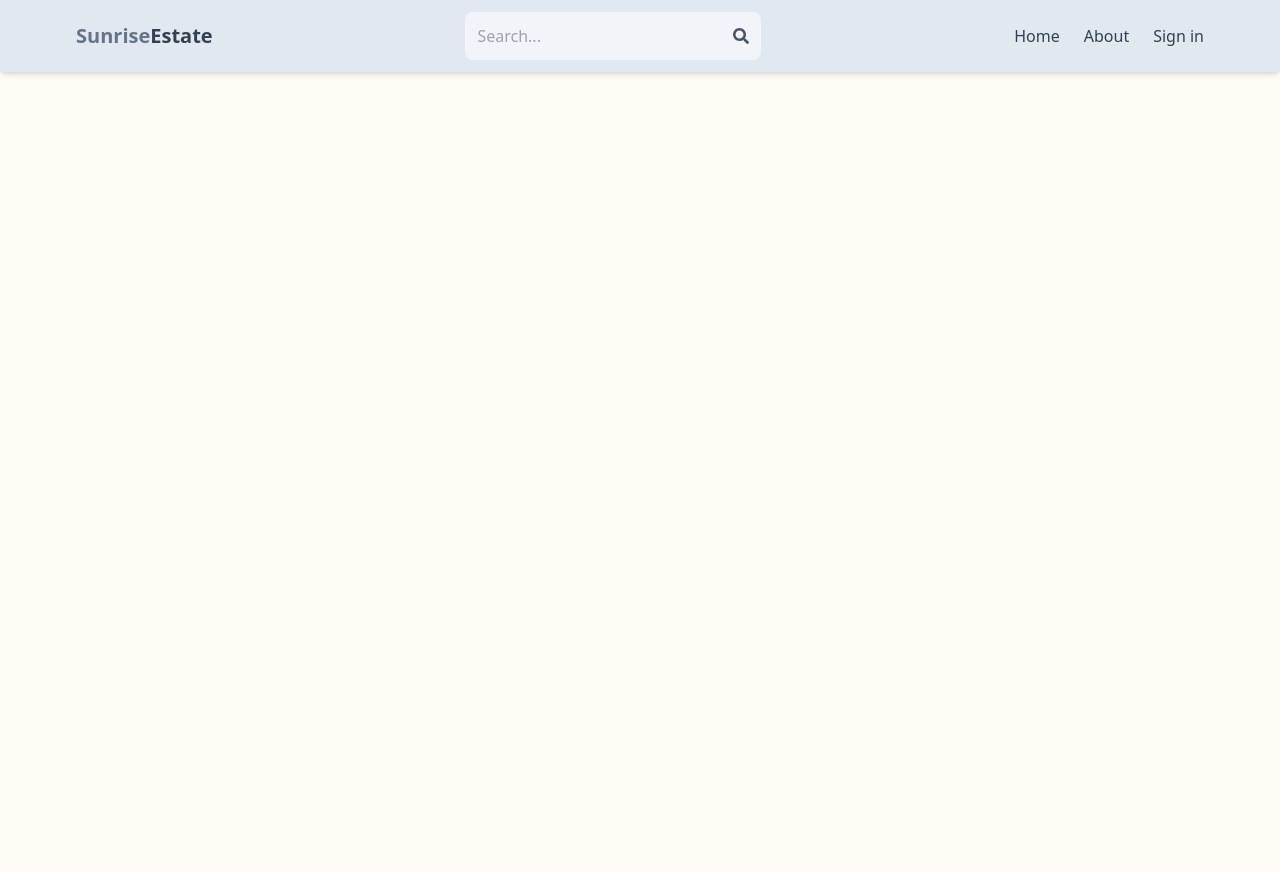
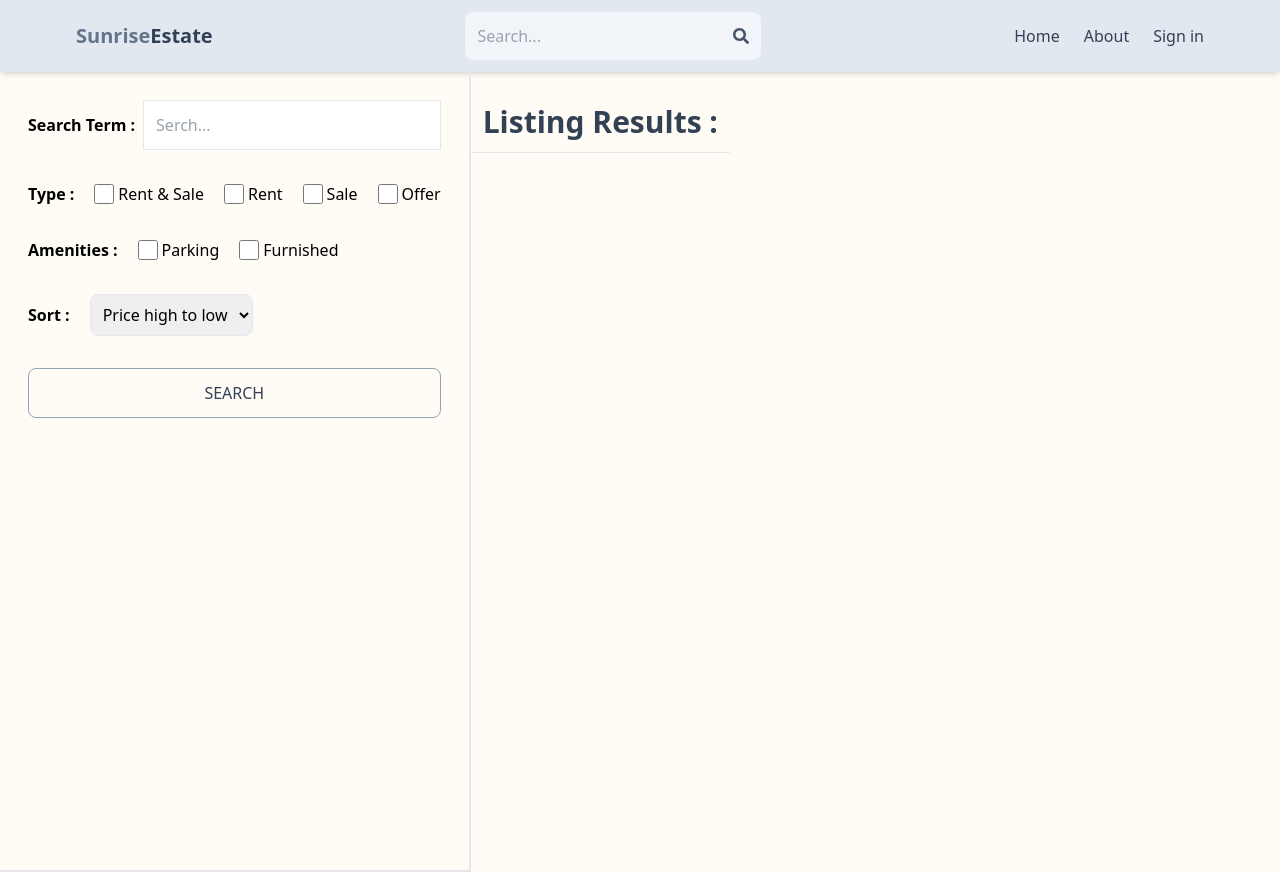
Before and after one commit to B3nzy/MernEstateFrontend, a React (Vite) app: page /search in a window 1280 px wide. Before the commit the page ends 800 px from the top, so only its background shows below. Built offline with nearby package versions, Linux system fonts and the light colour scheme; no server answers.

Commit message:
Create search page UI.

```diff
--- a/src/App.jsx
+++ b/src/App.jsx
@@ -11,6 +11,7 @@
 import CreateListing from "./pages/CreateListing";
 import UpdateListing from "./pages/UpdateListing";
 import Listing from "./pages/Listing";
+import Search from "./pages/Search";
 
 export default function App() {
   return (
@@ -22,6 +23,7 @@
         <Route path="/sign-up" element={<SignUp />}></Route>
         <Route path="/about" element={<About />}></Route>
         <Route path="/listing/:listingId" element={<Listing />}></Route>
+        <Route path="/search" element={<Search />}></Route>
         <Route element={<PrivateRoute />}>
           <Route path="/profile" element={<Profile />}></Route>
           <Route path="/create-listing" element={<CreateListing />}></Route>
--- a/src/components/Header.jsx
+++ b/src/components/Header.jsx
@@ -32,7 +32,7 @@
     <header className="bg-slate-200 shadow-md">
       <div className="flex justify-between items-center max-w-6xl mx-auto p-3">
         <Link to="/">
-          <h1 className="font-bold text-sm sm:text-xl flex flex-wrap">
+          <h1 className="font-bold text-sm sm:text-xl flex flex-wrap transition ease-in-out hover:scale-110 duration-300">
             <span className="text-slate-500">Sunrise</span>
             <span className="text-slate-700">Estate</span>
           </h1>
@@ -64,7 +64,7 @@
           <Link to="/profile">
             {currentUser ? (
               <img
-                className="rounded-full h-10 w-10 object-cover"
+                className="rounded-full h-10 w-10 object-cover transition ease-in-out hover:scale-110 duration-300"
                 src={currentUser.avatar}
                 referrerPolicy="no-referrer"
               />
--- a/src/pages/Profile.jsx
+++ b/src/pages/Profile.jsx
@@ -201,7 +201,7 @@
           />
           <img
             onClick={() => fileRef.current.click()}
-            className="rounded-full h-32 w-32 object-cover cursor-pointer self-center mt-5 hover:drop-shadow-lg"
+            className="rounded-full h-32 w-32 object-cover cursor-pointer self-center mt-5 hover:drop-shadow-lg transition ease-in-out hover:scale-105 duration-300"
             src={formData.avatar || currentUser.avatar}
             referrerPolicy="no-referrer"
           />
--- /dev/null
+++ b/src/pages/Search.jsx
@@ -0,0 +1,70 @@
+/* eslint-disable no-unused-vars */
+import React from "react";
+
+export default function Search() {
+  return (
+    <div className="flex flex-col md:flex-row">
+      <div className="p-7 border-b-2 md:border-r-2 md:min-h-screen">
+        <form className="flex flex-col gap-8">
+          <label className="flex flex-row whitespace-nowrap items-center gap-2">
+            {" "}
+            <span className="font-semibold">Search Term :</span>
+            <input
+              type="text"
+              id="searchTerm"
+              placeholder="Serch..."
+              className="border p-3 w-full"
+            />
+          </label>
+          <div className="flex gap-5 flex-wrap">
+            <span className="font-semibold">Type :</span>
+            <label className="flex gap-1">
+              <input type="checkbox" id="all" className="w-5" />
+              <span>Rent & Sale</span>
+            </label>
+            <label className="flex gap-1">
+              <input type="checkbox" id="rent" className="w-5" />
+              <span>Rent</span>
+            </label>
+            <label className="flex gap-1">
+              <input type="checkbox" id="sale" className="w-5" />
+              <span>Sale</span>
+            </label>
+            <label className="flex gap-1">
+              <input type="checkbox" id="offer" className="w-5" />
+              <span>Offer</span>
+            </label>
+          </div>
+          <div className="flex gap-5 flex-wrap">
+            <span className="font-semibold">Amenities :</span>
+            <label className="flex gap-1">
+              <input type="checkbox" id="parking" className="w-5" />
+              <span>Parking</span>
+            </label>
+            <label className="flex gap-1">
+              <input type="checkbox" id="furnished" className="w-5" />
+              <span>Furnished</span>
+            </label>
+          </div>
+          <label className="flex items-center gap-5">
+            <span className="font-semibold">Sort :</span>
+            <select id="sort_order" className="border rounded-lg p-2">
+              <option>Price high to low</option>
+              <option>Price low to high</option>
+              <option>Latest</option>
+              <option>Oldest</option>
+            </select>
+          </label>
+          <button className="text-slate-700 p-3 border border-slate-400 rounded-lg uppercase hover:bg-slate-600 hover:text-white hover:shadow-lg transition ease-in-out hover:scale-105 duration-200">
+            Search
+          </button>
+        </form>
+      </div>
+      <div className="">
+        <h1 className="text-3xl font-semibold border-b p-3 text-slate-700 mt-5">
+          Listing Results :{" "}
+        </h1>
+      </div>
+    </div>
+  );
+}
```
